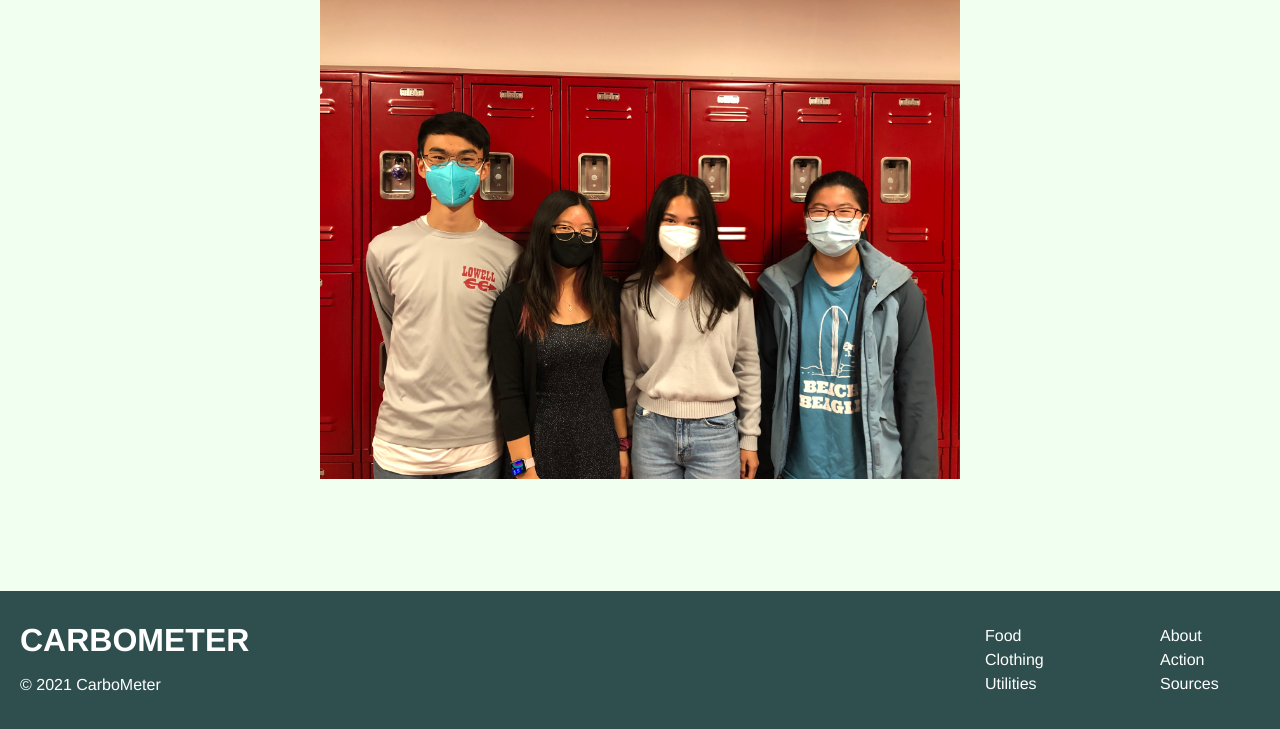
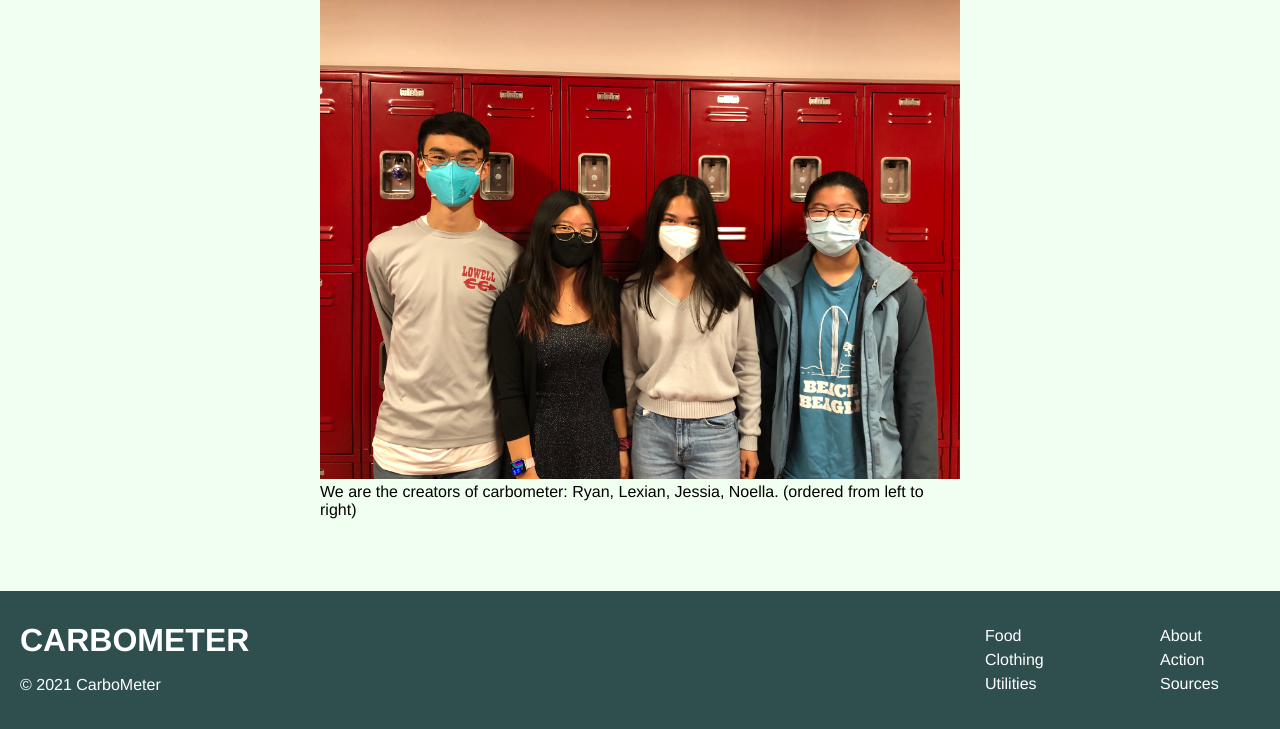
Before and after one commit to ryanlee4761/Carbometer, a Flask app: page /more/about in a window 1280 px wide. Shown: the part 71-800 px from the top of the page. Run offline with Flask 2, Linux system fonts and the light colour scheme.

Commit message:
Update about.html

```diff
--- a/templates/more/about.html
+++ b/templates/more/about.html
@@ -9,5 +9,7 @@
 {% block main %}
 <div class="center">
     <img src="{{ url_for('static', filename='groupphoto.jpeg') }}">
+
+    We are the creators of carbometer: Ryan, Lexian, Jessia, Noella. (ordered from left to right)
 </div>
 {% endblock %}
```
